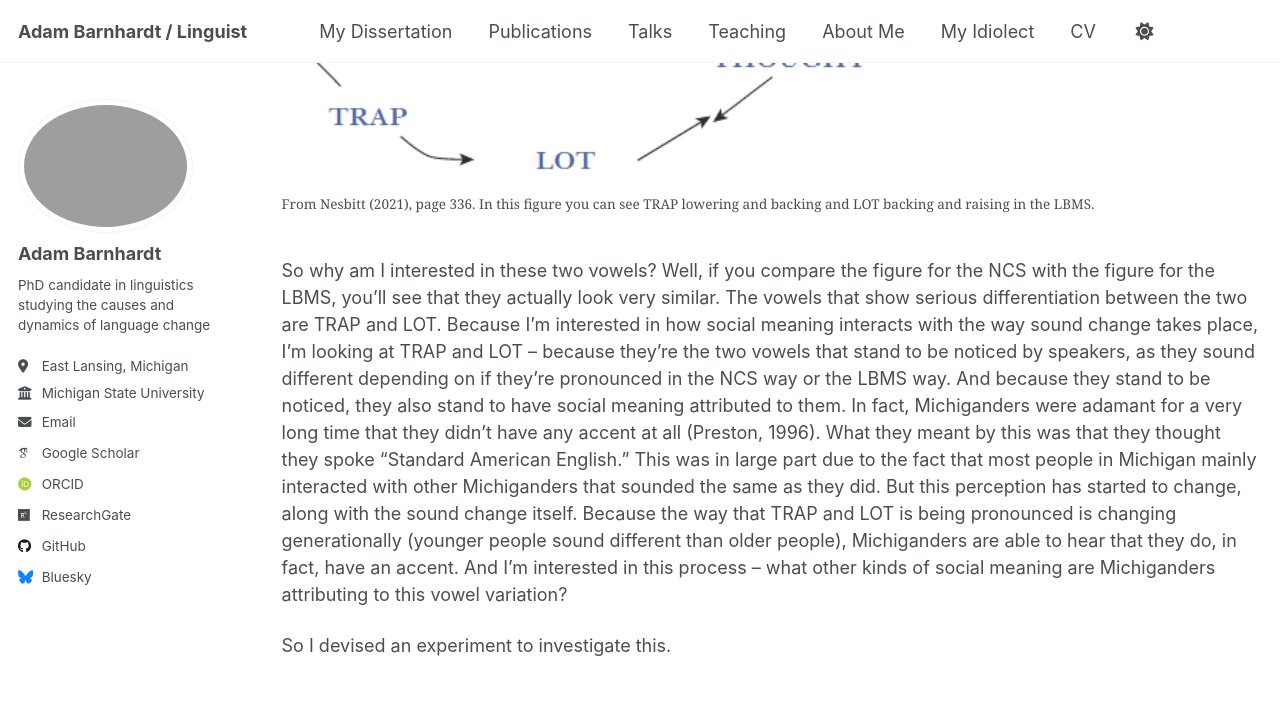
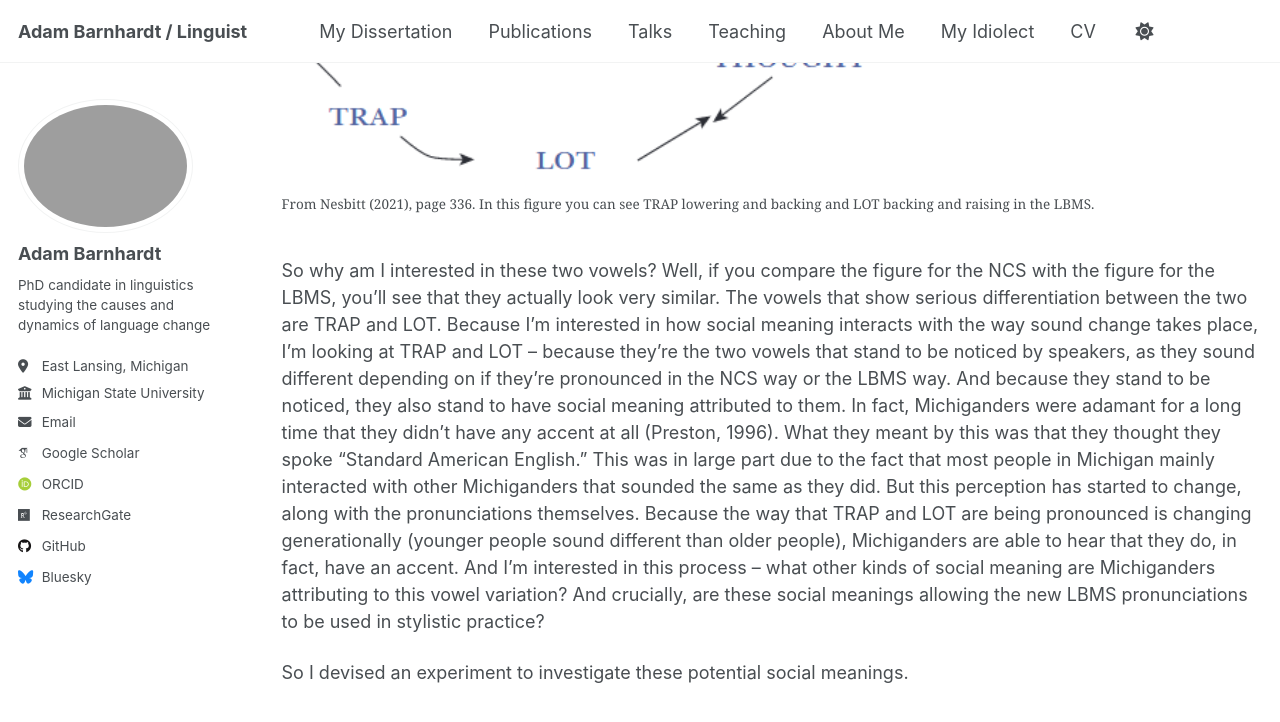
Before and after one commit to adambarnhardt/adambarnhardt.github.io, a Jekyll site: the page built from _pages/dissertation.md, in a window 1280 px wide and 900 px high, scrolled down 2923 px. Shown: the top 722 px of the window. Built offline with Jekyll 4.4.1, drawn with Linux system fonts in a browser that asks for light colours; some web fonts are replaced; a script that is not in the unit is left out.

Commit message:
Update dissertation.md

```diff
--- a/_pages/dissertation.md
+++ b/_pages/dissertation.md
@@ -40,6 +40,6 @@ The NCS is currently on the decline in Michigan -- and in many other areas of th
   <figcaption>From Nesbitt (2021), page 336. In this figure you can see TRAP lowering and backing and LOT backing and raising in the LBMS.</figcaption>
 </figure>
 
-So why am I interested in these two vowels? Well, if you compare the figure for the NCS with the figure for the LBMS, you'll see that they actually look very similar. The vowels that show serious differentiation between the two are TRAP and LOT. Because I'm interested in how social meaning interacts with the way sound change takes place, I'm looking at TRAP and LOT -- because they're the two vowels that stand to be noticed by speakers, as they sound different depending on if they're pronounced in the NCS way or the LBMS way. And because they stand to be noticed, they also stand to have social meaning attributed to them. In fact, Michiganders were adamant for a very long time that they didn't have any accent at all (Preston, 1996). What they meant by this was that they thought they spoke "Standard American English." This was in large part due to the fact that most people in Michigan mainly interacted with other Michiganders that sounded the same as they did. But this perception has started to change, along with the sound change itself. Because the way that TRAP and LOT is being pronounced is changing generationally (younger people sound different than older people), Michiganders are able to hear that they do, in fact, have an accent. And I'm interested in this process -- what other kinds of social meaning are Michiganders attributing to this vowel variation?
+So why am I interested in these two vowels? Well, if you compare the figure for the NCS with the figure for the LBMS, you'll see that they actually look very similar. The vowels that show serious differentiation between the two are TRAP and LOT. Because I'm interested in how social meaning interacts with the way sound change takes place, I'm looking at TRAP and LOT -- because they're the two vowels that stand to be noticed by speakers, as they sound different depending on if they're pronounced in the NCS way or the LBMS way. And because they stand to be noticed, they also stand to have social meaning attributed to them. In fact, Michiganders were adamant for a long time that they didn't have any accent at all (Preston, 1996). What they meant by this was that they thought they spoke "Standard American English." This was in large part due to the fact that most people in Michigan mainly interacted with other Michiganders that sounded the same as they did. But this perception has started to change, along with the pronunciations themselves. Because the way that TRAP and LOT are being pronounced is changing generationally (younger people sound different than older people), Michiganders are able to hear that they do, in fact, have an accent. And I'm interested in this process -- what other kinds of social meaning are Michiganders attributing to this vowel variation? And crucially, are these social meanings allowing the new LBMS pronunciations to be used in stylistic practice?
 
-So I devised an experiment to investigate this.
+So I devised an experiment to investigate these potential social meanings.
```
